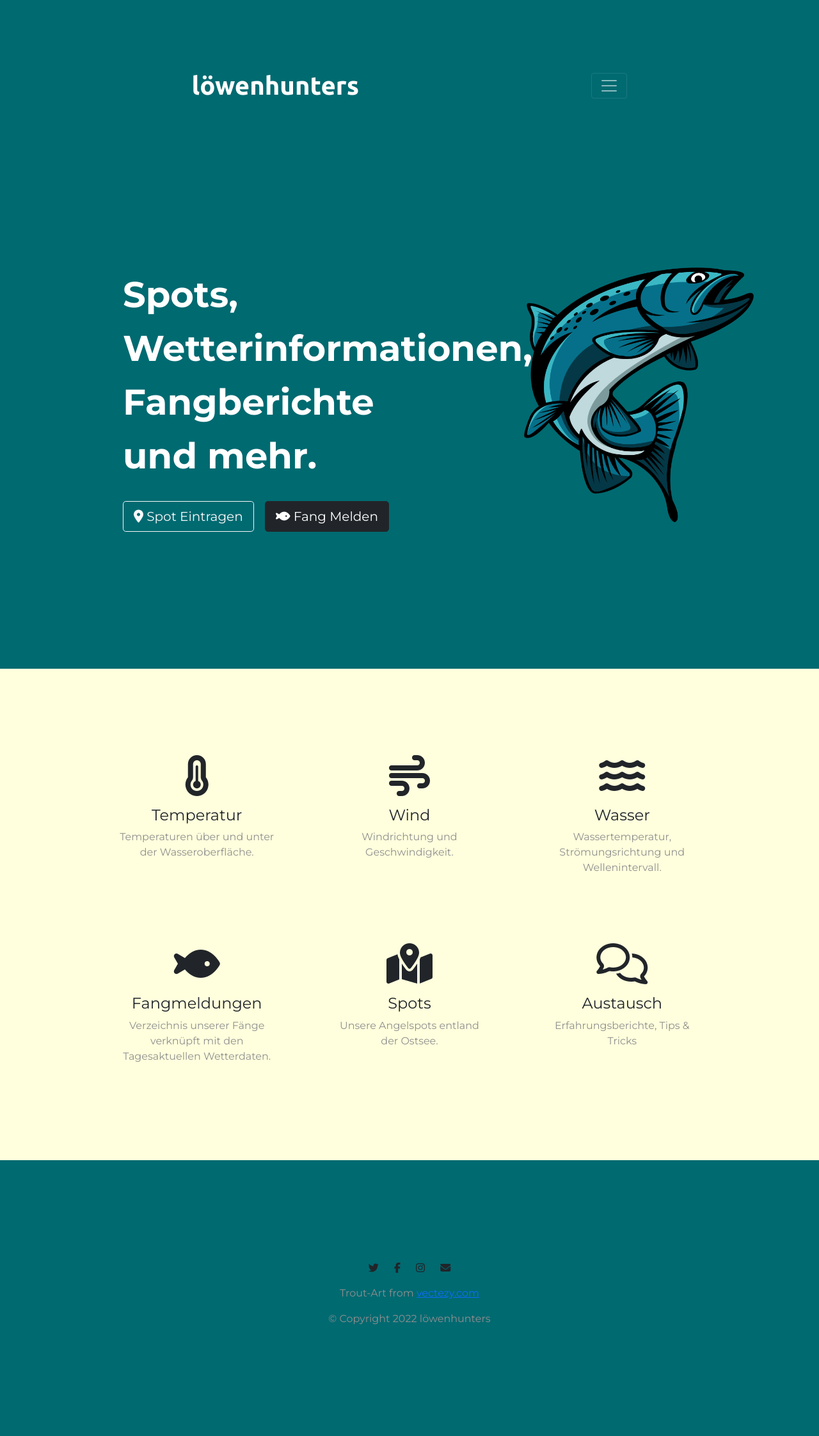
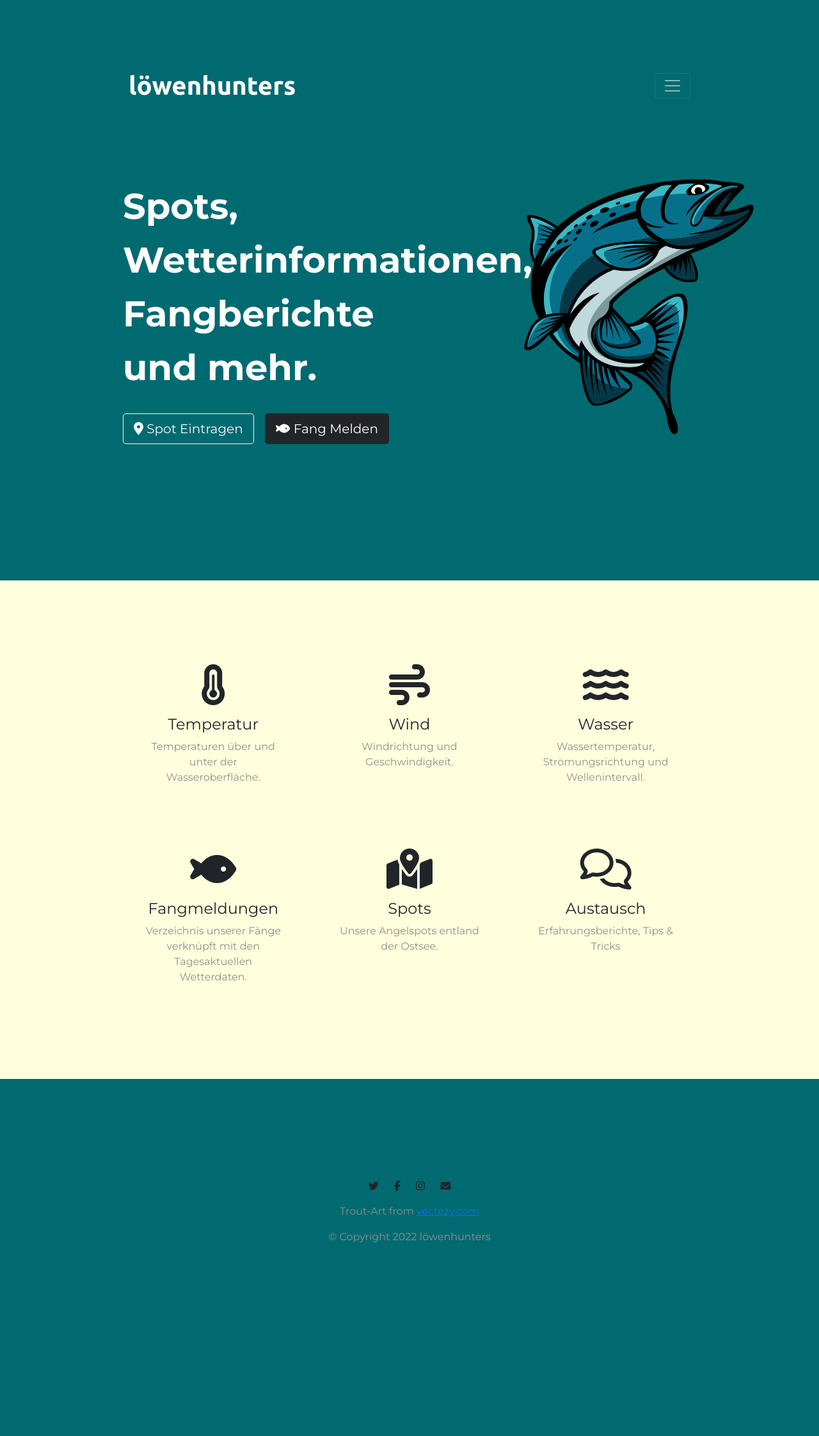
Before and after one commit to MoeBet/loewenhunters_backend, a Flask app: page / in a window 1280 px wide. Shown: the whole page at 64% size. After the commit the page ends 1942 px from the top, so only its background shows below. Run offline with Flask 2, Linux system fonts and the light colour scheme; some libraries are stand-ins or nearby versions.

Commit message:
changed CSS

```diff
--- a/static/css/styles.css
+++ b/static/css/styles.css
@@ -39,7 +39,7 @@ p {
 /* Containers */
 
 .container-fluid {
-  padding: 7% 12%;
+  padding: 7% 15%;
 }
 
 
@@ -58,7 +58,7 @@ p {
 /* Navigation Bar */
 
 .navbar {
-    padding: 1% 15% 15%;
+    padding: 1%;
 }
 
 .navbar-brand {
```
